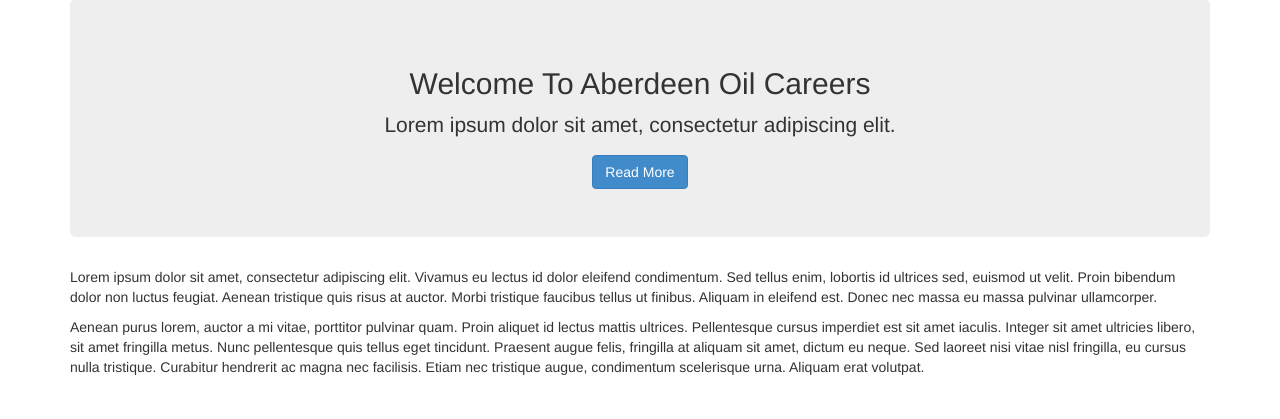
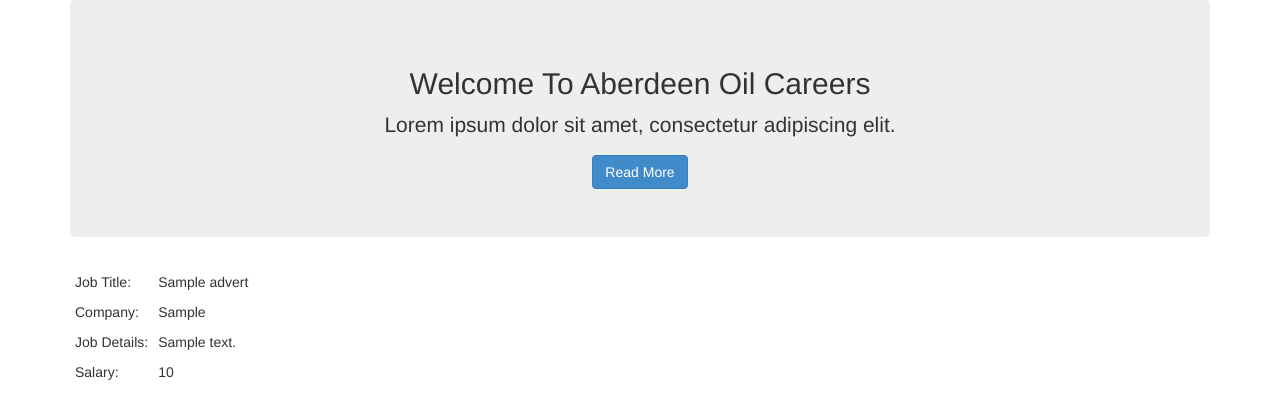
Before and after one commit to callummac88/aboil, a CodeIgniter app: page / in a window 1280 px wide. Shown: the part 72-491 px from the top of the page. Run offline with CodeIgniter, Linux system fonts and the light colour scheme; tables that the repository leaves empty or names only in its code hold one stand-in row (values such as "Sample post").

Commit message:
getAdvert function added and working, example job displaying in home view
Signed-off-by: Callum Macdonald <callum@redevolution.com>

```diff
--- a/application/config/autoload.php
+++ b/application/config/autoload.php
@@ -98,6 +98,22 @@ $autoload['config'] = array();
 
 $autoload['language'] = array();
 
+/*
+| -------------------------------------------------------------------
+|  Auto-load Libraries
+| -------------------------------------------------------------------
+| These are the classes located in the system/libraries folder
+| or in your application/libraries folder.
+|
+| Prototype:
+|
+|	$autoload['libraries'] = array('database', 'session', 'xmlrpc');
+*/
+
+$autoload['libraries'] = array('database');
+
+
+
 
 /*
 | -------------------------------------------------------------------
--- a/application/config/database.php
+++ b/application/config/database.php
@@ -49,8 +49,8 @@ $active_group = 'default';
 $active_record = TRUE;
 
 $db['default']['hostname'] = 'localhost';
-$db['default']['username'] = '';
-$db['default']['password'] = '';
+$db['default']['username'] = 'root';
+$db['default']['password'] = 'root';
 $db['default']['database'] = 'aboil';
 $db['default']['dbdriver'] = 'mysql';
 $db['default']['dbprefix'] = '';
--- a/application/controllers/home.php
+++ b/application/controllers/home.php
@@ -4,7 +4,10 @@ class Home extends CI_Controller {
 
 
 	public function index()
-	{
-		$this->load->view('home');
-	}
+    {
+        $this->load->model('home_model','model');
+        $data['advert']  = $this->model->getAdvert();
+        $this->load->view('home', $data);
+
+    }
 }
--- /dev/null
+++ b/application/models/home_model.php
@@ -0,0 +1,25 @@
+<?php
+
+/**
+ * Aberdeen Oil Careers
+ *
+ * PHP version 5.4+
+ *
+ * LICENSE: This source file is subject to commercial licensing and should not
+ * be considered open source without consulting the copyright holders below.
+ *
+ * @namespace  \
+ * @link       http://www.callum-macdonald.co.uk
+ * @copyright  2014 Callum Macdonald
+ * @license    Commercial Intellectual Property.
+ * @see        https://github.com/...
+ */
+class Home_model extends CI_Model
+
+{
+    public function getAdvert() {
+
+        return $this->db->query(sprintf('SELECT title, company, description, salary from adverts'))->result();
+    }
+
+}
--- a/application/views/home.php
+++ b/application/views/home.php
@@ -4,6 +4,7 @@
 	<meta charset="utf-8">
 	<title>Welcome</title>
     <link rel="stylesheet" href="../public_html/assets/css/bootstrap.min.css">
+    <link rel="stylesheet" href="../public_html/assets/css/app.css">
     <script src="../public_html/assets/js/bootstrap.min.js"></script>
 
 </head>
@@ -21,8 +22,28 @@
       </center>
     </div>
 
-    <p>Lorem ipsum dolor sit amet, consectetur adipiscing elit. Vivamus eu lectus id dolor eleifend condimentum. Sed tellus enim, lobortis id ultrices sed, euismod ut velit. Proin bibendum dolor non luctus feugiat. Aenean tristique quis risus at auctor. Morbi tristique faucibus tellus ut finibus. Aliquam in eleifend est. Donec nec massa eu massa pulvinar ullamcorper.</p>
-    <p>Aenean purus lorem, auctor a mi vitae, porttitor pulvinar quam. Proin aliquet id lectus mattis ultrices. Pellentesque cursus imperdiet est sit amet iaculis. Integer sit amet ultricies libero, sit amet fringilla metus. Nunc pellentesque quis tellus eget tincidunt. Praesent augue felis, fringilla at aliquam sit amet, dictum eu neque. Sed laoreet nisi vitae nisl fringilla, eu cursus nulla tristique. Curabitur hendrerit ac magna nec facilisis. Etiam nec tristique augue, condimentum scelerisque urna. Aliquam erat volutpat.</p>
+    <table class="standard_ad_tbl">
+    <tbody>
+    <?php if (is_array($advert)) {
+        foreach ($advert as $row) {
+            ?>
+            <tr>
+             <td>Job Title:</td>   <td><?php echo $row->title; ?></td>
+            </tr>
+            <tr>
+             <td>Company:</td>   <td><?php echo $row->company; ?></td>
+            </tr>
+            <tr>
+                <td>Job Details:</td>  <td><?php echo $row->description; ?></td>
+            </tr>
+            <tr>
+               <td>Salary:</td> <td><?php echo $row->salary; ?></td>
+            </tr>
+        <?php
+        }
+    } ?>
+    </tbody>
+    </table>
 
 
 </div>
--- /dev/null
+++ b/public_html/assets/css/app.css
@@ -0,0 +1,3 @@
+.standard_ad_tbl td {
+    padding:5px;
+}
```
